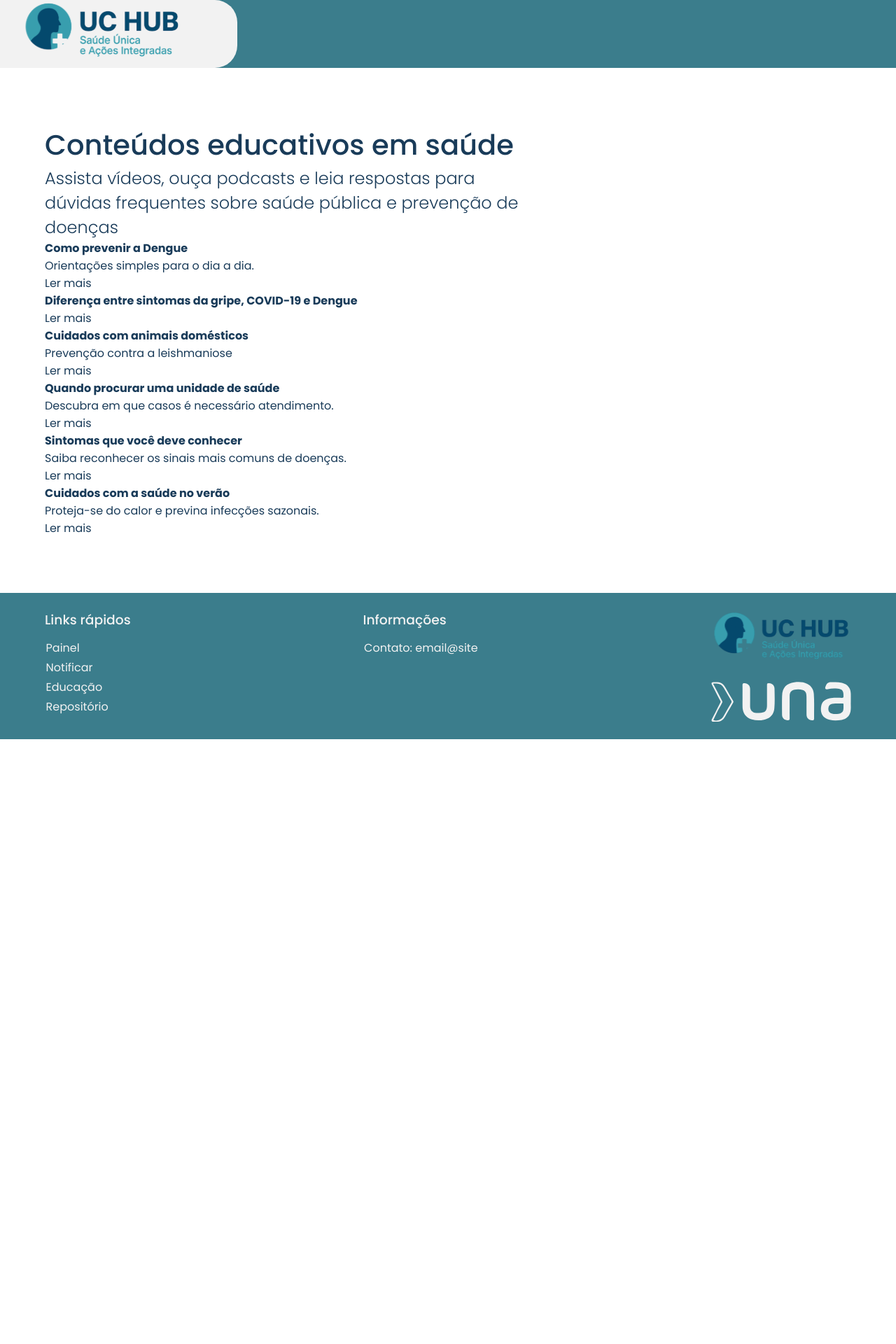
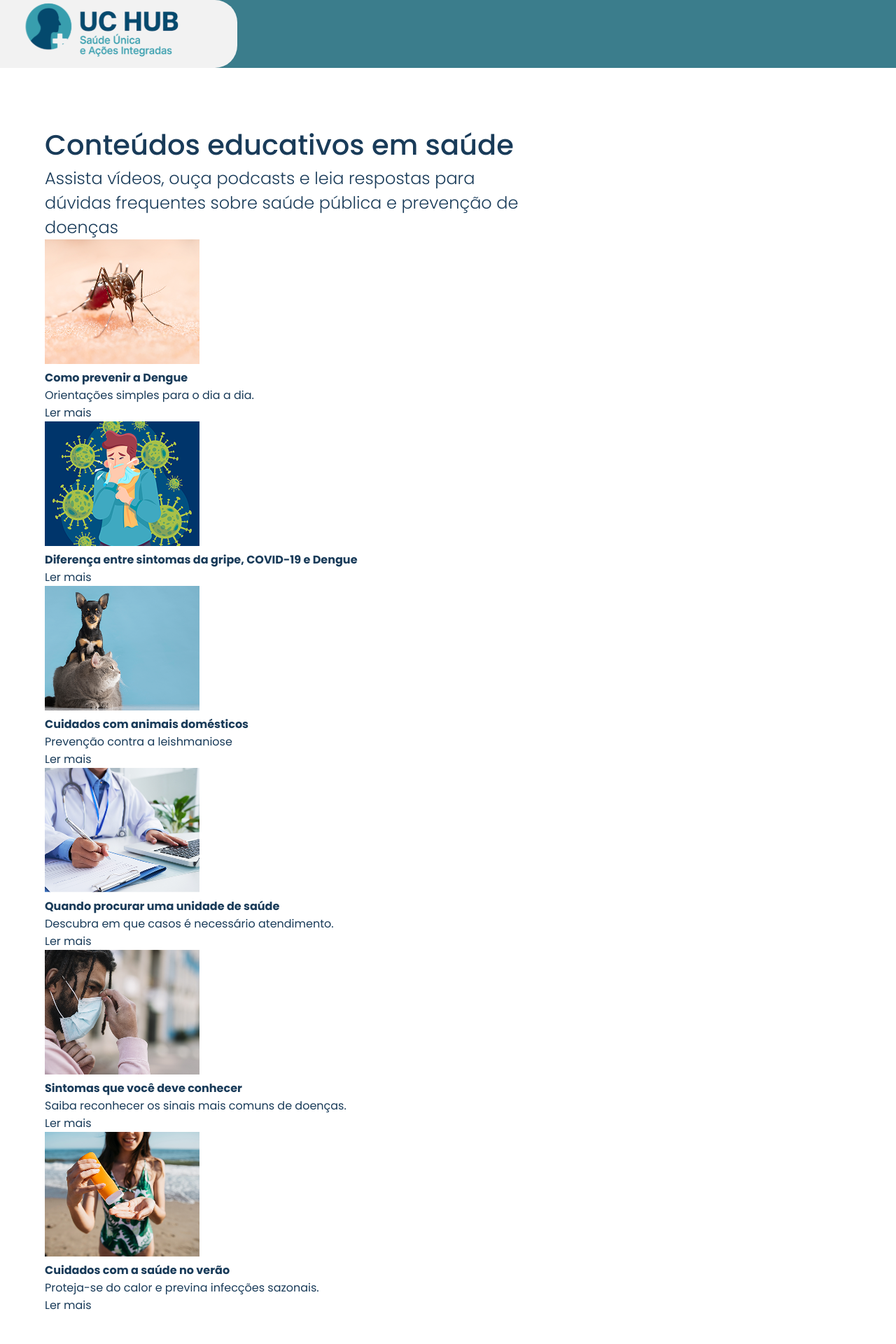
Before and after one commit to felprangel/saude-integrada, a Next.js app: page /educacao-saude in a window 1280 px wide. Shown: the top 1920 px of the page at 70% size. Before the commit the page ends 1056 px from the top, so only its background shows below. Built offline with nearby package versions, Linux system fonts and the light colour scheme.

Commit message:
importa imagens

```diff
--- a/src/pages/educacao-saude.tsx
+++ b/src/pages/educacao-saude.tsx
@@ -5,6 +5,12 @@ import { Paragraph } from '@/components/Paragraph'
 import { Title } from '@/components/Title'
 import Image from 'next/image'
 import styled from 'styled-components'
+import Educativo1 from '../../public/educativo1.png'
+import Educativo2 from '../../public/educativo2.png'
+import Educativo3 from '../../public/educativo3.png'
+import Educativo4 from '../../public/educativo4.png'
+import Educativo5 from '../../public/educativo5.png'
+import Educativo6 from '../../public/educativo6.png'
 
 export default function EducacaoSaude() {
   return (
@@ -19,7 +25,7 @@ export default function EducacaoSaude() {
         <MainContent>
           <VideosContainer>
             <Card>
-              {/* <Image src={} alt="card image" /> */}
+              <Image src={Educativo1} alt="card image" />
               <CardContent>
                 <CardTitle>Como prevenir a Dengue</CardTitle>
                 <CardText>Orientações simples para o dia a dia.</CardText>
@@ -27,14 +33,14 @@ export default function EducacaoSaude() {
               </CardContent>
             </Card>
             <Card>
-              {/* <Image src={} alt="card image" /> */}
+              <Image src={Educativo2} alt="card image" />
               <CardContent>
                 <CardTitle>Diferença entre sintomas da gripe, COVID-19 e Dengue</CardTitle>
                 <Link>Ler mais</Link>
               </CardContent>
             </Card>
             <Card>
-              {/* <Image src={} alt="card image" /> */}
+              <Image src={Educativo3} alt="card image" />
               <CardContent>
                 <CardTitle>Cuidados com animais domésticos</CardTitle>
                 <CardText>Prevenção contra a leishmaniose</CardText>
@@ -44,7 +50,7 @@ export default function EducacaoSaude() {
           </VideosContainer>
           <VideosContainer>
             <Card>
-              {/* <Image src={} alt="card image" /> */}
+              <Image src={Educativo4} alt="card image" />
               <CardContent>
                 <CardTitle>Quando procurar uma unidade de saúde</CardTitle>
                 <CardText>Descubra em que casos é necessário atendimento.</CardText>
@@ -52,7 +58,7 @@ export default function EducacaoSaude() {
               </CardContent>
             </Card>
             <Card>
-              {/* <Image src={} alt="card image" /> */}
+              <Image src={Educativo5} alt="card image" />
               <CardContent>
                 <CardTitle>Sintomas que você deve conhecer</CardTitle>
                 <CardText>Saiba reconhecer os sinais mais comuns de doenças.</CardText>
@@ -60,7 +66,7 @@ export default function EducacaoSaude() {
               </CardContent>
             </Card>
             <Card>
-              {/* <Image src={} alt="card image" /> */}
+              <Image src={Educativo6} alt="card image" />
               <CardContent>
                 <CardTitle>Cuidados com a saúde no verão</CardTitle>
                 <CardText>Proteja-se do calor e previna infecções sazonais.</CardText>
```
